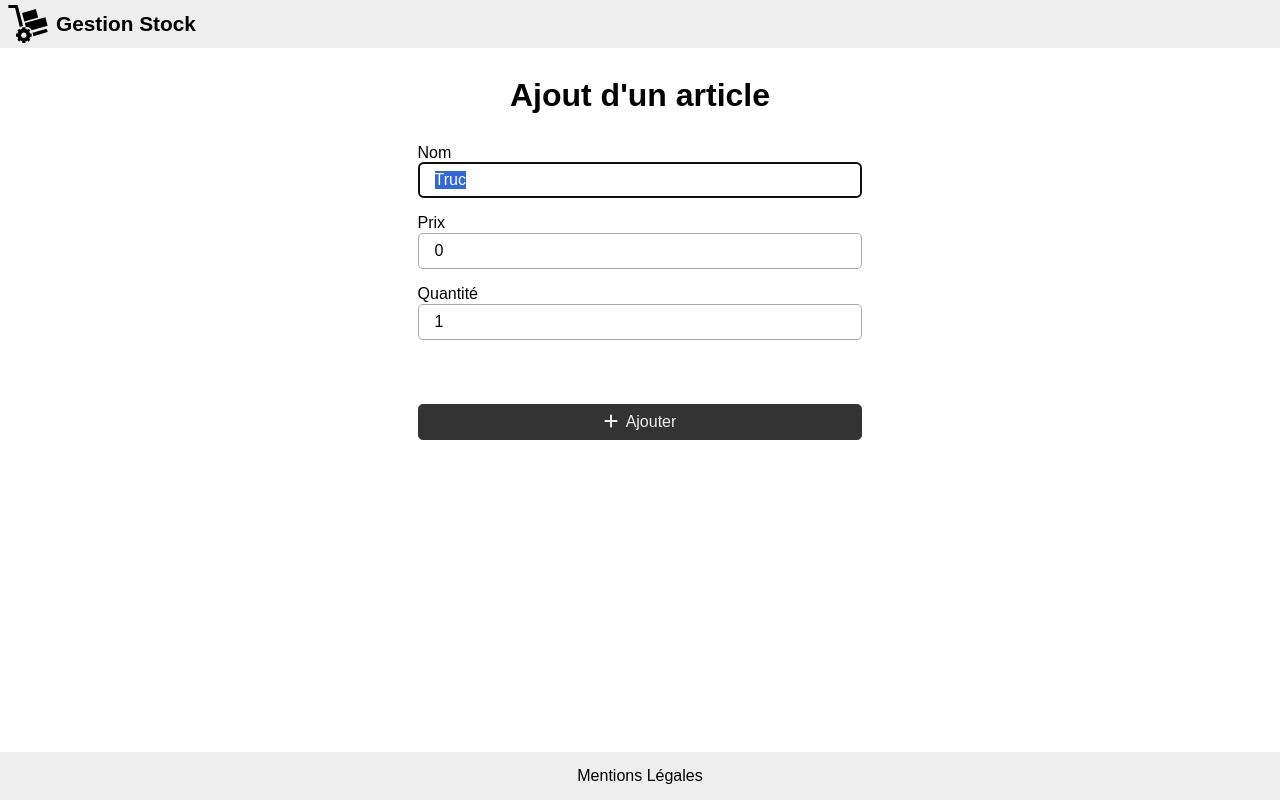
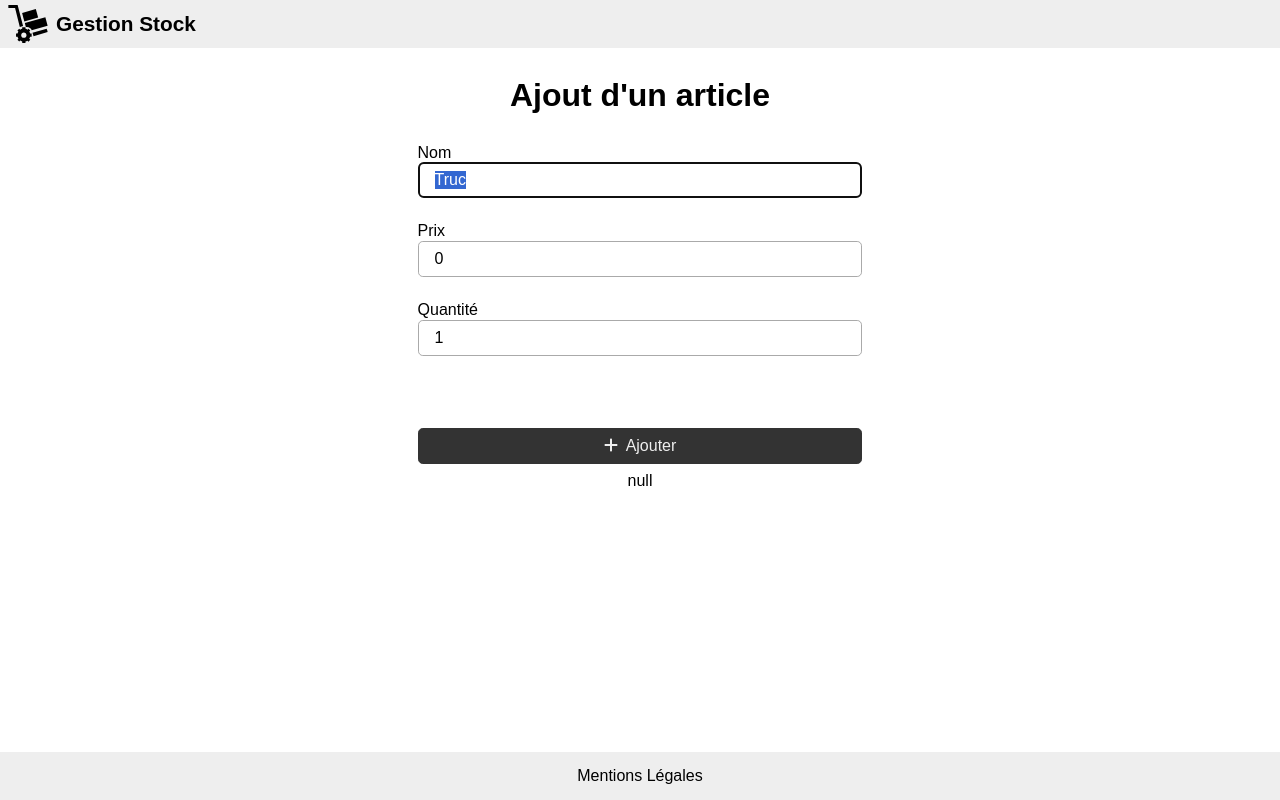
Before and after one commit to jlg-formation/aguzz1-dec-2023, an Angular app in the folder front/: page /stock/add in a window 1280 px wide. Built offline with nearby package versions, Linux system fonts and the light colour scheme.

Commit message:
dev: added custom validator

```diff
--- a/front/src/app/stock/routes/add/add.component.html
+++ b/front/src/app/stock/routes/add/add.component.html
@@ -4,7 +4,18 @@
     <label>
       <span>Nom</span>
       <input type="text" formControlName="name" appAutofocus />
-      <span class="error"></span>
+      <span class="error">
+        @if (f.controls.name.errors) { @if ( f.controls.name.errors['required'])
+        {
+        <span>Champs requis</span>
+        } @else if ( f.controls.name.errors['maxlength']) {
+        <span
+          >Trop grand ({{ f.controls.name.errors["maxlength"].actualLength }}>{{
+            f.controls.name.errors["maxlength"].requiredLength
+          }})
+        </span>
+        } }
+      </span>
     </label>
     <label>
       <span>Prix</span>
@@ -13,8 +24,12 @@
     </label>
     <label>
       <span>Quantité</span>
-      <input type="number" formControlName="qty" />
-      <span class="error"></span>
+      <input type="number" formControlName="qty" min="0" step="1" />
+      <span class="error">
+        @if (f.controls.qty.errors) { @if ( f.controls.qty.errors['integer']) {
+        <span>{{ f.controls.qty.errors["integer"].message }} </span>
+        } }
+      </span>
     </label>
     <div class="error">
       {{ errorMsg }}
@@ -23,7 +38,9 @@
       [icon]="faPlus"
       [isDoing]="isAdding"
       label="Ajouter"
+      [disabled]="f.invalid"
     ></app-fluid-button>
   </form>
   <!-- {{ f.value | json }} -->
+  {{ f.controls.qty.errors | json }}
 </main>
--- a/front/src/app/stock/routes/add/add.component.scss
+++ b/front/src/app/stock/routes/add/add.component.scss
@@ -10,7 +10,8 @@ form {
     flex-flow: column;
 
     span.error {
-      height: 1em;
+      height: 1.5em;
+      font-weight: bold;
     }
 
     input {
--- a/front/src/app/stock/routes/add/add.component.ts
+++ b/front/src/app/stock/routes/add/add.component.ts
@@ -1,6 +1,11 @@
 import { JsonPipe } from '@angular/common';
 import { Component } from '@angular/core';
-import { FormControl, FormGroup, ReactiveFormsModule } from '@angular/forms';
+import {
+  FormControl,
+  FormGroup,
+  ReactiveFormsModule,
+  Validators,
+} from '@angular/forms';
 import { ActivatedRoute, Router } from '@angular/router';
 import { FaIconComponent } from '@fortawesome/angular-fontawesome';
 import { faCircleNotch, faPlus } from '@fortawesome/free-solid-svg-icons';
@@ -9,6 +14,7 @@ import { NewArticle } from '../../../interfaces/article';
 import { FluidButtonComponent } from '../../../widgets/fluid-button/fluid-button.component';
 import { sleep } from '../../../misc';
 import { AutofocusDirective } from '../../../widgets/autofocus.directive';
+import { CustomValidators } from '../../../validators/custom.validator';
 
 @Component({
   selector: 'app-add',
@@ -25,9 +31,16 @@ import { AutofocusDirective } from '../../../widgets/autofocus.directive';
 })
 export class AddComponent {
   f = new FormGroup({
-    name: new FormControl('Truc'),
-    price: new FormControl(0),
-    qty: new FormControl(1),
+    name: new FormControl('Truc', [
+      Validators.required,
+      Validators.maxLength(15),
+    ]),
+    price: new FormControl(0, [Validators.required, Validators.min(0)]),
+    qty: new FormControl(1, [
+      Validators.required,
+      Validators.min(0),
+      CustomValidators.integer,
+    ]),
   });
   faPlus = faPlus;
   faCircleNotch = faCircleNotch;
--- /dev/null
+++ b/front/src/app/validators/custom.validator.ts
@@ -0,0 +1,17 @@
+import { AbstractControl, ValidationErrors, ValidatorFn } from '@angular/forms';
+
+export class CustomValidators {
+  static integer: ValidatorFn = (
+    control: AbstractControl
+  ): ValidationErrors | null => {
+    if (
+      typeof control.value !== 'number' ||
+      control.value !== Math.floor(control.value)
+    ) {
+      return {
+        integer: { message: 'Must be an integer' },
+      };
+    }
+    return null;
+  };
+}
--- a/front/src/app/widgets/fluid-button/fluid-button.component.html
+++ b/front/src/app/widgets/fluid-button/fluid-button.component.html
@@ -1,4 +1,4 @@
-<button class="primary" [disabled]="isDoing">
+<button class="primary" [disabled]="disabled || isDoing">
   @if (icon !== undefined && !isDoing) {
   <fa-icon [icon]="icon"></fa-icon>
   } @if (isDoing) {
--- a/front/src/app/widgets/fluid-button/fluid-button.component.ts
+++ b/front/src/app/widgets/fluid-button/fluid-button.component.ts
@@ -20,4 +20,7 @@ export class FluidButtonComponent {
   isDoing = false;
   @Input({ required: true })
   label = 'To be replaced';
+
+  @Input()
+  disabled = false;
 }
```
